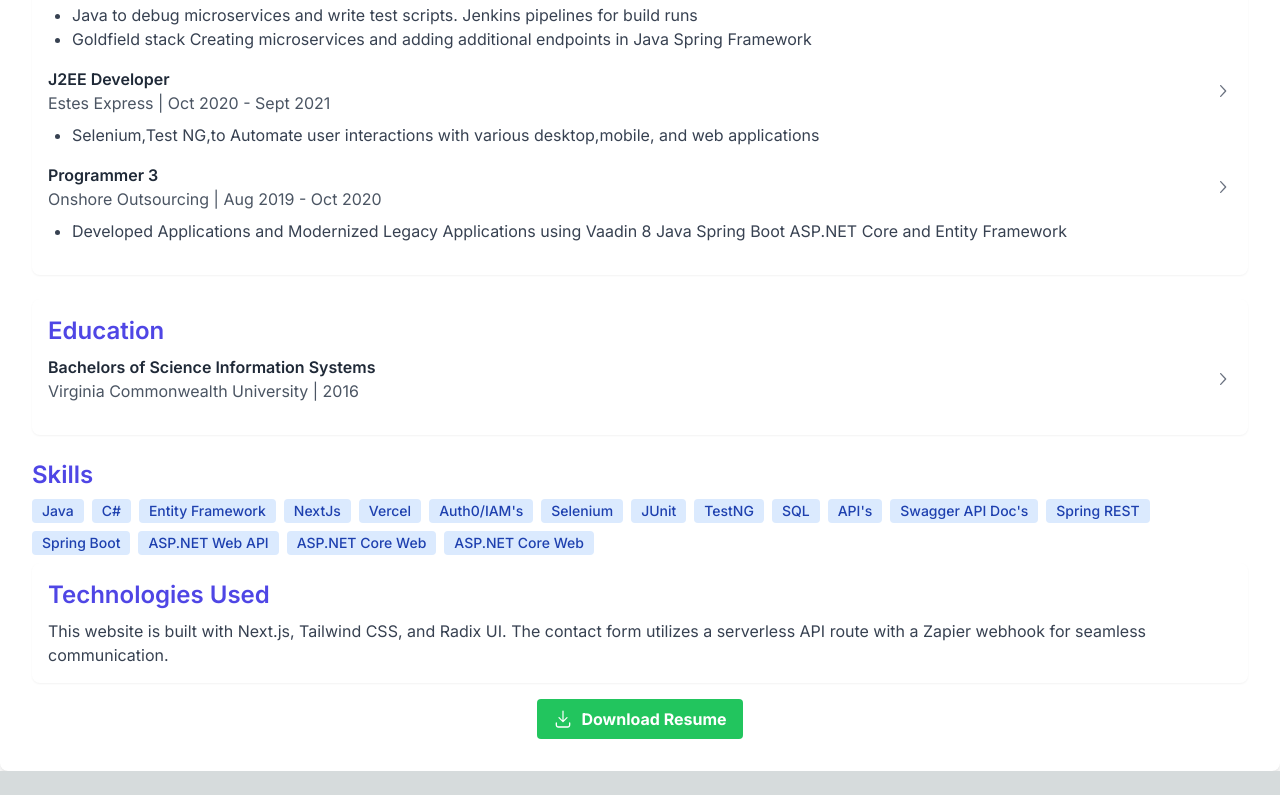
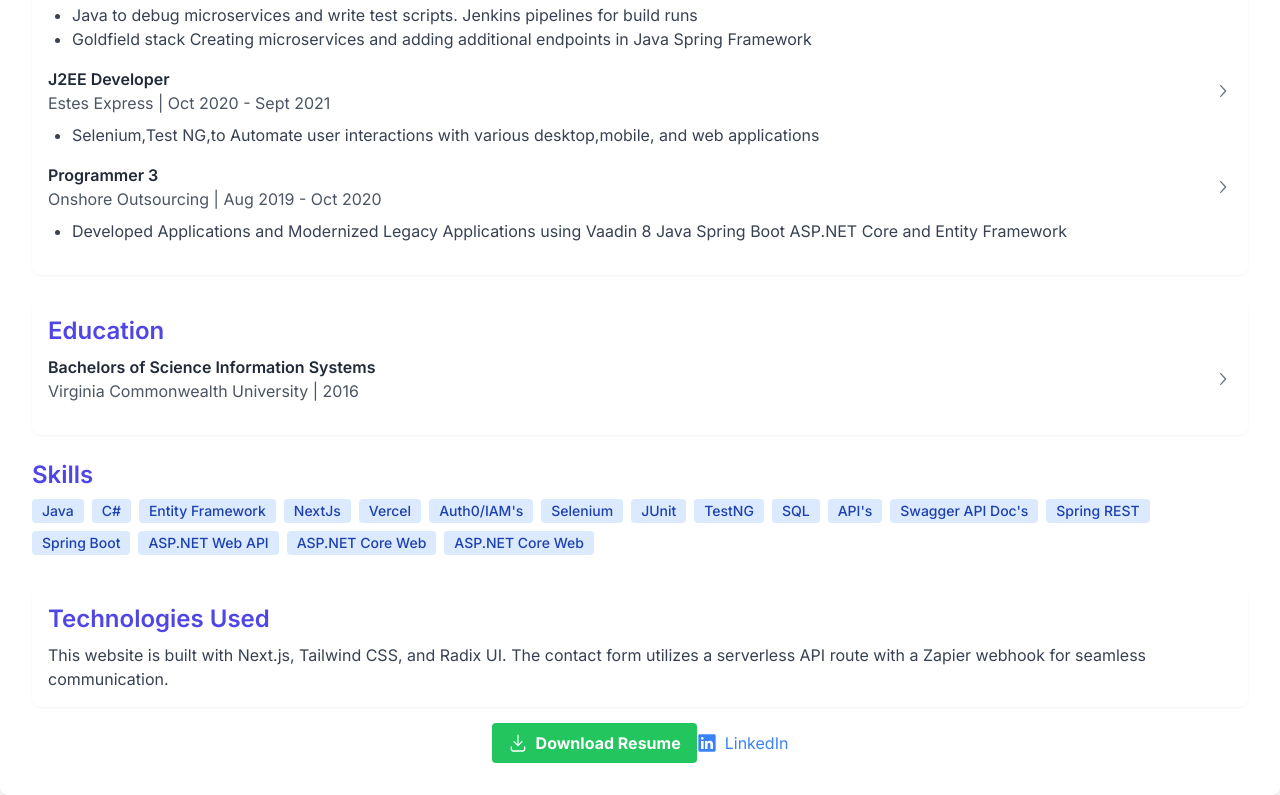
Before and after one commit to codesagesllc/carleton-online-resume, a Next.js app: page / in a window 1280 px wide. Shown: the part 609-1404 px from the top of the page. Before the commit the page ends 1380 px from the top, so only its background shows below. Built offline with nearby package versions, Linux system fonts and the light colour scheme.

Commit message:
added LinkedIn

```diff
--- a/app/page.tsx
+++ b/app/page.tsx
@@ -1,4 +1,4 @@
-import { ChevronRightIcon, DownloadIcon, EnvelopeOpenIcon } from '@radix-ui/react-icons';
+import { ChevronRightIcon, DownloadIcon, EnvelopeOpenIcon,LinkedInLogoIcon  } from '@radix-ui/react-icons';
 import Link from 'next/link';
 
 
@@ -127,14 +127,15 @@ export default function Home(){
                       <span className="bg-blue-100 text-blue-800 text-sm font-medium mr-2 px-2.5 py-0.5 rounded mb-2">ASP.NET Core Web</span>
                   </div>
               </div>
-          </div>
-                  {/* Technologies Used */}
+                                {/* Technologies Used */}
         <div className="bg-white p-4 rounded-lg shadow-sm">
           <h2 className="text-2xl font-semibold mb-2 text-indigo-600">Technologies Used</h2>
           <p className="text-gray-700">
             This website is built with Next.js, Tailwind CSS, and Radix UI. The contact form utilizes a serverless API route with a Zapier webhook for seamless communication.
           </p>
         </div>
+          </div>
+
           <div className="text-center mt-4">
           <a
     href="https://docs.google.com/document/d/1TudqEyB5urs_uukjfC1ET8q2Ob47mxev/export?format=pdf"
@@ -144,6 +145,16 @@ export default function Home(){
     <DownloadIcon className="w-5 h-5 mr-2" />
     Download Resume
 </a>
+
+<a
+            href="https://www.linkedin.com/in/carleton-cabarrus-jr/" // Replace with your actual LinkedIn profile URL
+            target="_blank"
+            rel="noopener noreferrer"
+            className="text-blue-500 hover:text-blue-700 inline-flex items-center"
+          >
+            <LinkedInLogoIcon className="w-5 h-5 mr-2" />
+            LinkedIn
+          </a>
                 </div>
       </div>
   );
```
